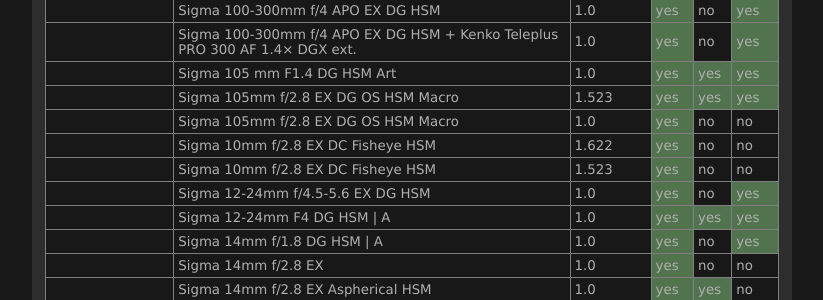
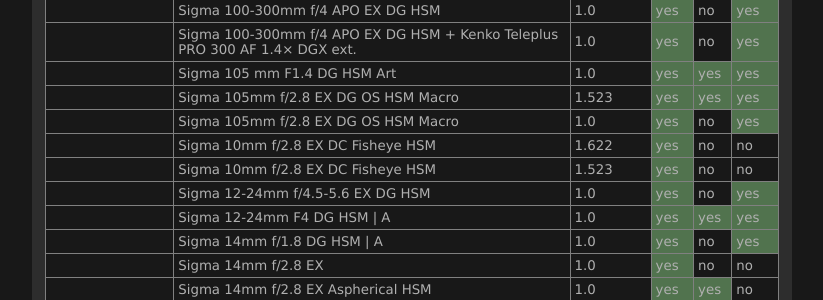
Before and after one commit to lensfun/lensfun.github.io, a Jekyll site: the page built from _posts/lenslist/2999-12-31-Lenslist-master.md, in a window 1280 px wide and 900 px high, scrolled down 24147 px. Shown: the part 146-446 px from the top of the window, without its empty margins (284-1107 px from the left). Built offline with Jekyll 4.4.1, drawn with Linux system fonts in a browser that asks for light colours.

Commit message:
Update master lens list from GitHub Actions

```diff
--- a/_posts/lenslist/2999-12-31-Lenslist-master.md
+++ b/_posts/lenslist/2999-12-31-Lenslist-master.md
@@ -1000,7 +1000,7 @@ This list was generated on 2024-08-31 from current Lensfun sources. Your Lensfun
 <tr class="lenslist-bg2"><td></td><td>Sigma 100-300mm f/4 APO EX DG HSM + Kenko Teleplus PRO 300 AF 1.4× DGX ext.</td><td>1.0</td><td class="lenslist-highlight lenslist-check">yes</td><td class="lenslist-check">no</td><td class="lenslist-highlight lenslist-check">yes</td></tr>
 <tr class="lenslist-bg2"><td></td><td>Sigma 105 mm F1.4 DG HSM Art</td><td>1.0</td><td class="lenslist-highlight lenslist-check">yes</td><td class="lenslist-highlight lenslist-check">yes</td><td class="lenslist-highlight lenslist-check">yes</td></tr>
 <tr class="lenslist-bg2"><td></td><td>Sigma 105mm f/2.8 EX DG OS HSM Macro</td><td>1.523</td><td class="lenslist-highlight lenslist-check">yes</td><td class="lenslist-highlight lenslist-check">yes</td><td class="lenslist-highlight lenslist-check">yes</td></tr>
-<tr class="lenslist-bg2"><td></td><td>Sigma 105mm f/2.8 EX DG OS HSM Macro</td><td>1.0</td><td class="lenslist-highlight lenslist-check">yes</td><td class="lenslist-check">no</td><td class="lenslist-check">no</td></tr>
+<tr class="lenslist-bg2"><td></td><td>Sigma 105mm f/2.8 EX DG OS HSM Macro</td><td>1.0</td><td class="lenslist-highlight lenslist-check">yes</td><td class="lenslist-check">no</td><td class="lenslist-highlight lenslist-check">yes</td></tr>
 <tr class="lenslist-bg2"><td></td><td>Sigma 10mm f/2.8 EX DC Fisheye HSM</td><td>1.622</td><td class="lenslist-highlight lenslist-check">yes</td><td class="lenslist-check">no</td><td class="lenslist-check">no</td></tr>
 <tr class="lenslist-bg2"><td></td><td>Sigma 10mm f/2.8 EX DC Fisheye HSM</td><td>1.523</td><td class="lenslist-highlight lenslist-check">yes</td><td class="lenslist-check">no</td><td class="lenslist-check">no</td></tr>
 <tr class="lenslist-bg2"><td></td><td>Sigma 12-24mm f/4.5-5.6 EX DG HSM</td><td>1.0</td><td class="lenslist-highlight lenslist-check">yes</td><td class="lenslist-check">no</td><td class="lenslist-highlight lenslist-check">yes</td></tr>
```
